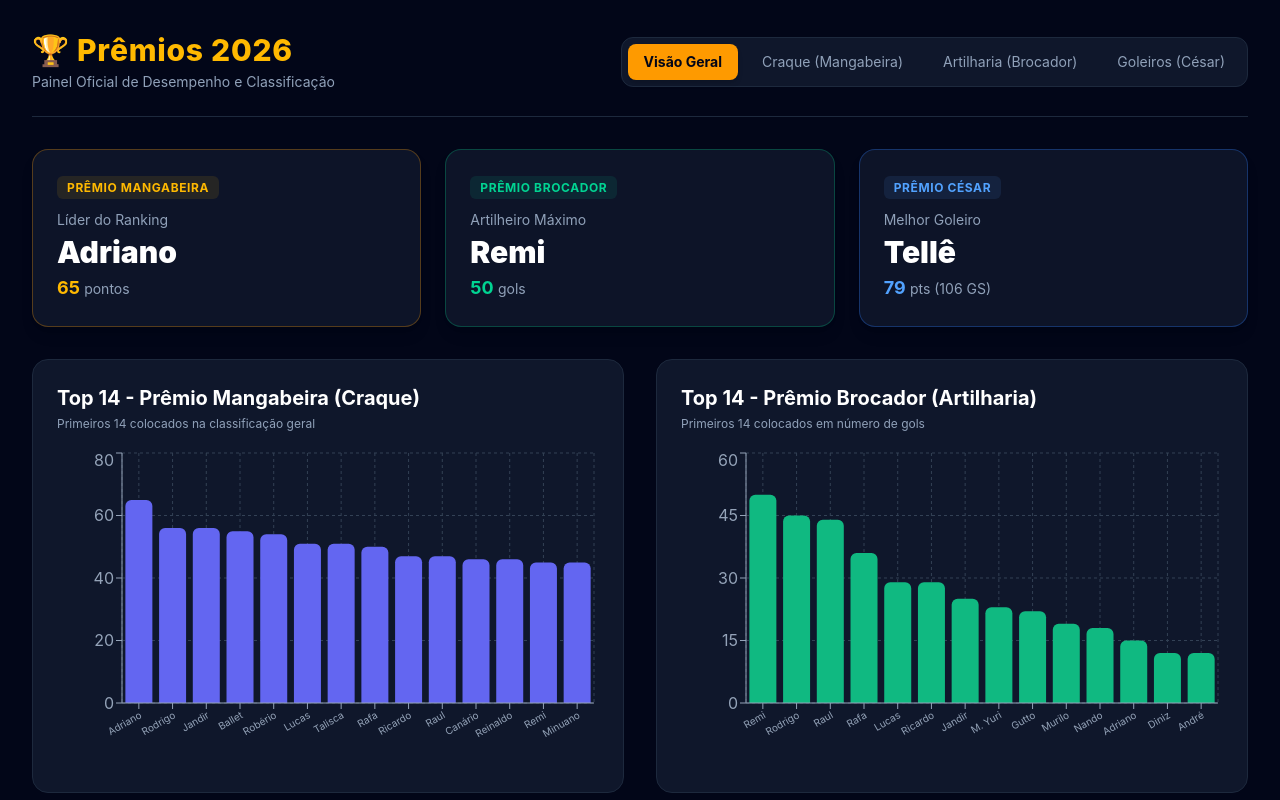
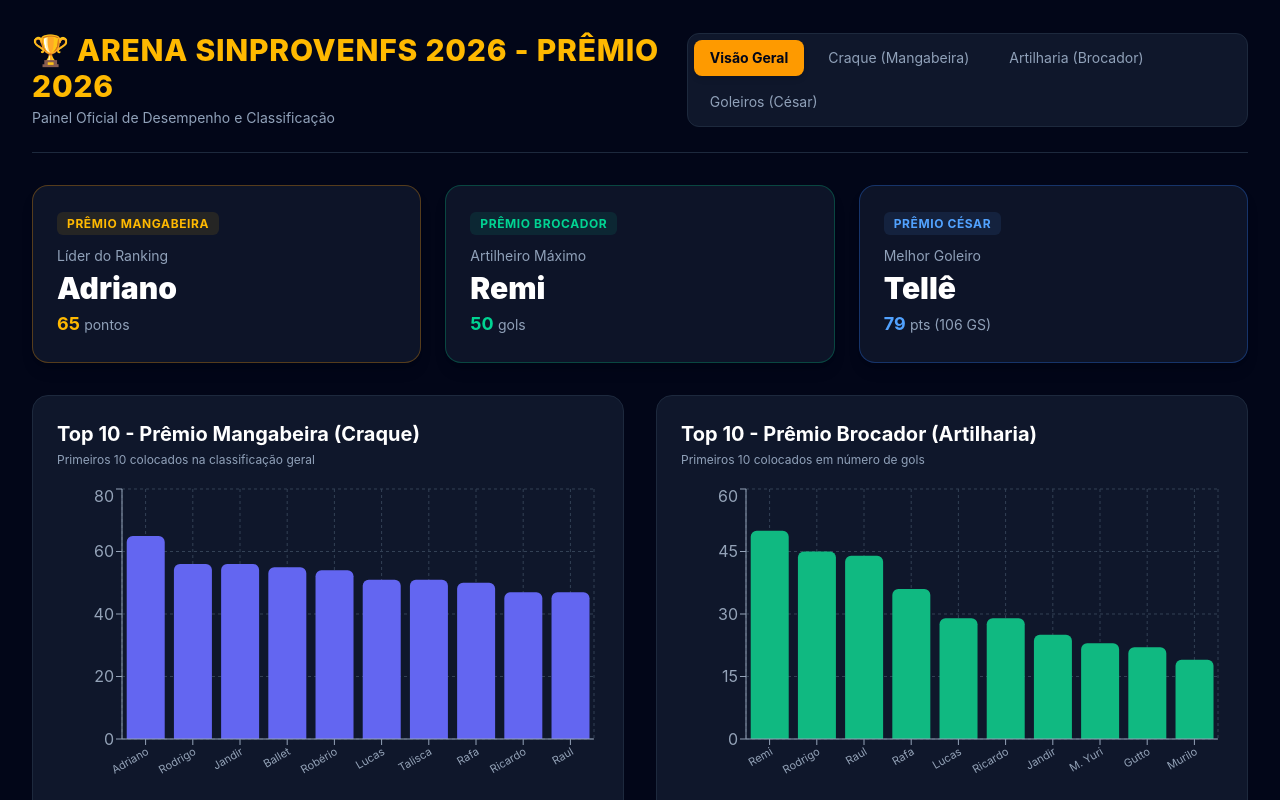
Before and after one commit to arenasinprovenfs/premio2026, a React (Vite) app: page / in a window 1280 px wide. Shown: the top 800 px of the page. Built offline with nearby package versions, Linux system fonts and the light colour scheme.

Commit message:
Atualizando titulo para ARENA SINPROVENFS 2026 e graficos principais para Top 10

```diff
--- a/src/App.jsx
+++ b/src/App.jsx
@@ -144,7 +144,7 @@ export default function App() {
       <header className="mb-8 border-b border-slate-800 pb-6 flex flex-col md:flex-row justify-between items-start md:items-center gap-4">
         <div>
           <h1 className="text-3xl font-extrabold text-amber-400 tracking-wide flex items-center gap-2">
-            🏆 Prêmios 2026
+            🏆 ARENA SINPROVENFS 2026 - PRÊMIO 2026
           </h1>
           <p className="text-slate-400 text-sm mt-1">Painel Oficial de Desempenho e Classificação</p>
         </div>
@@ -203,16 +203,16 @@ export default function App() {
             </div>
           </div>
 
-          {/* Gráficos Mangabeira e Brocador */}
+          {/* Gráficos Mangabeira e Brocador (Top 10) */}
           <div className="grid grid-cols-1 lg:grid-cols-2 gap-8 mb-8">
             <div className="bg-slate-900 p-6 rounded-2xl border border-slate-800">
-              <h2 className="text-xl font-bold text-white mb-1">Top 14 - Prêmio Mangabeira (Craque)</h2>
-              <p className="text-slate-400 text-xs mb-4">Primeiros 14 colocados na classificação geral</p>
+              <h2 className="text-xl font-bold text-white mb-1">Top 10 - Prêmio Mangabeira (Craque)</h2>
+              <p className="text-slate-400 text-xs mb-4">Primeiros 10 colocados na classificação geral</p>
               <div className="h-80 w-full mt-2">
                 <ResponsiveContainer width="100%" height="100%">
-                  <BarChart data={rankingMangabeira.slice(0, 14)}>
+                  <BarChart data={rankingMangabeira.slice(0, 10)}>
                     <CartesianGrid strokeDasharray="3 3" stroke="#334155" />
-                    <XAxis dataKey="nome" stroke="#94a3b8" tick={{ fontSize: 10 }} interval={0} angle={-30} textAnchor="end" height={60} />
+                    <XAxis dataKey="nome" stroke="#94a3b8" tick={{ fontSize: 11 }} interval={0} angle={-30} textAnchor="end" height={60} />
                     <YAxis stroke="#94a3b8" />
                     <Tooltip contentStyle={{ backgroundColor: '#0f172a', borderColor: '#334155', borderRadius: '8px' }} />
                     <Bar dataKey="pontos" name="Pontos" fill="#6366f1" radius={[6, 6, 0, 0]} />
@@ -222,13 +222,13 @@ export default function App() {
             </div>
 
             <div className="bg-slate-900 p-6 rounded-2xl border border-slate-800">
-              <h2 className="text-xl font-bold text-white mb-1">Top 14 - Prêmio Brocador (Artilharia)</h2>
-              <p className="text-slate-400 text-xs mb-4">Primeiros 14 colocados em número de gols</p>
+              <h2 className="text-xl font-bold text-white mb-1">Top 10 - Prêmio Brocador (Artilharia)</h2>
+              <p className="text-slate-400 text-xs mb-4">Primeiros 10 colocados em número de gols</p>
               <div className="h-80 w-full mt-2">
                 <ResponsiveContainer width="100%" height="100%">
-                  <BarChart data={rankingBrocador.slice(0, 14)}>
+                  <BarChart data={rankingBrocador.slice(0, 10)}>
                     <CartesianGrid strokeDasharray="3 3" stroke="#334155" />
-                    <XAxis dataKey="nome" stroke="#94a3b8" tick={{ fontSize: 10 }} interval={0} angle={-30} textAnchor="end" height={60} />
+                    <XAxis dataKey="nome" stroke="#94a3b8" tick={{ fontSize: 11 }} interval={0} angle={-30} textAnchor="end" height={60} />
                     <YAxis stroke="#94a3b8" />
                     <Tooltip contentStyle={{ backgroundColor: '#0f172a', borderColor: '#334155', borderRadius: '8px' }} />
                     <Bar dataKey="gols" name="Gols" fill="#10b981" radius={[6, 6, 0, 0]} />
```
